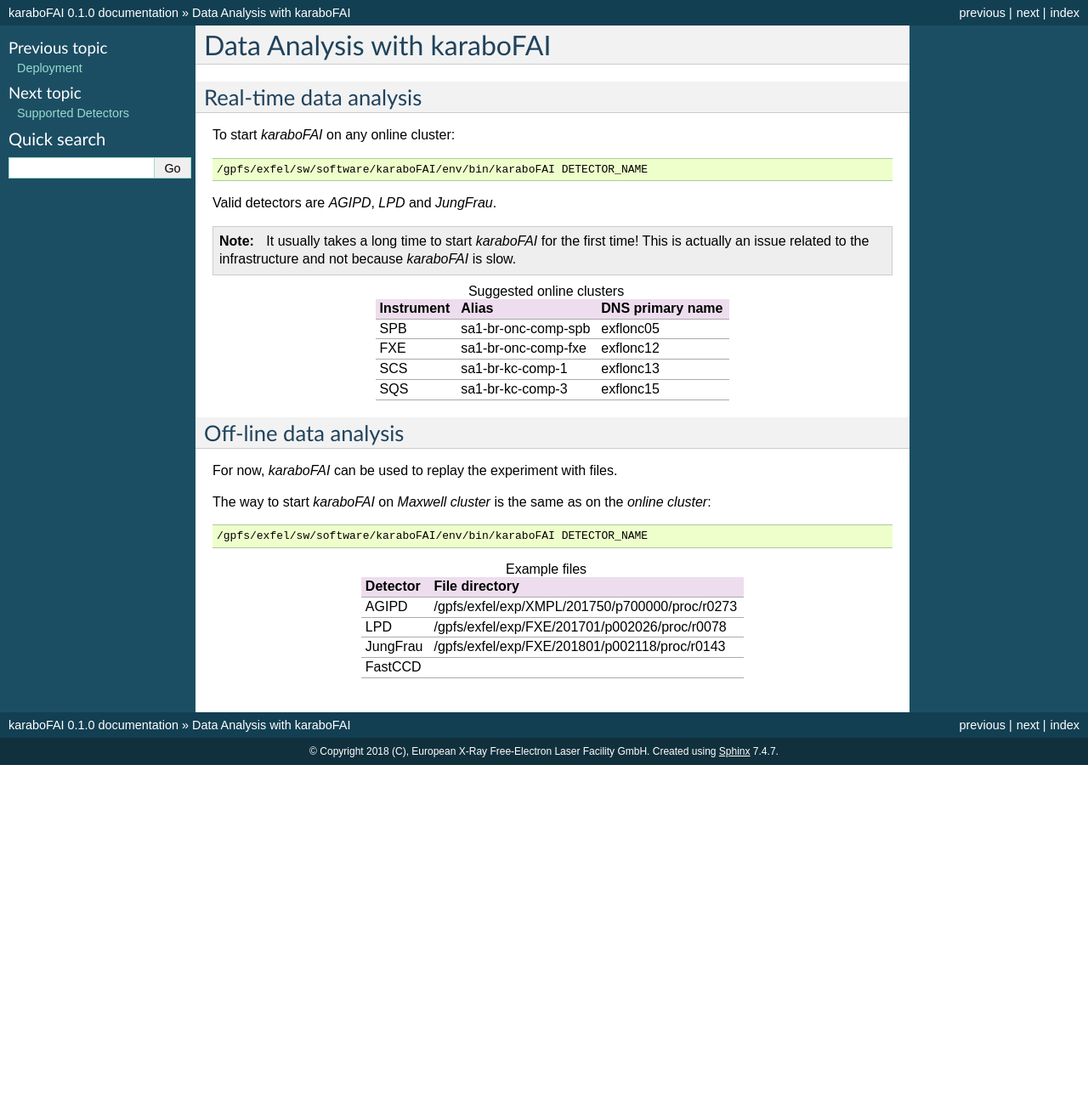
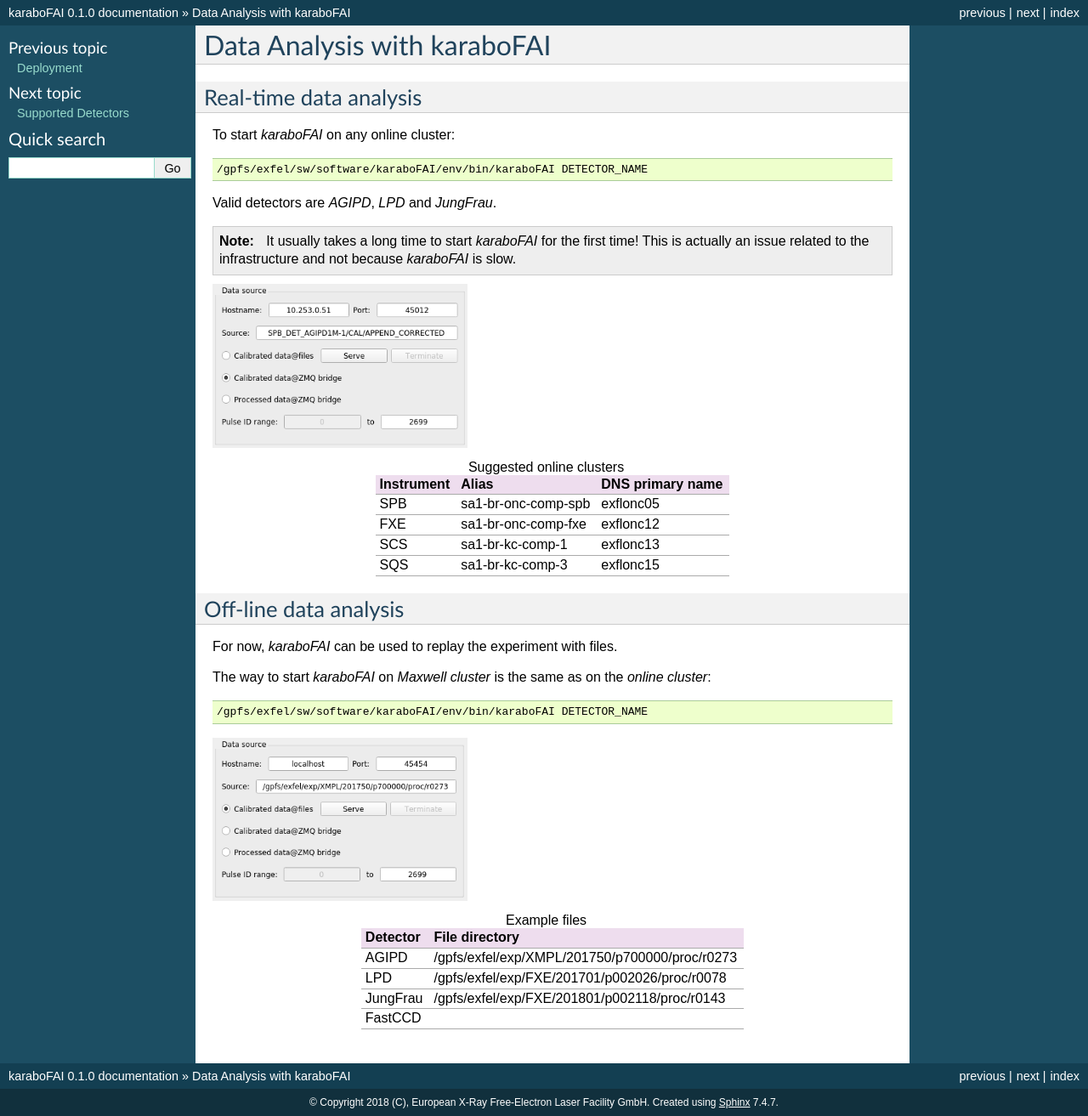
Before and after one commit to European-XFEL/EXtra-foam, a Sphinx documentation site: the page built from docs/analysis.rst, in a window 1280 px wide. Shown: the whole page at 85% size. Built offline with Sphinx 7.4.7, drawn with Linux system fonts in a browser that asks for light colours; pages that are not in the unit, such as notebooks, are missing from menus; before the commit the page ends 900 px from its top, so only the background shows below that.

Commit message:
DOC: add example screenshot for data sources

```diff
--- a/docs/analysis.rst
+++ b/docs/analysis.rst
@@ -17,6 +17,8 @@
 .. note::
    It usually takes a long time to start `karaboFAI` for the first time! This is actually an issue related to the infrastructure and not because `karaboFAI` is slow.
 
+.. image:: images/data_source_online.png
+   :width: 300
 
 .. list-table:: Suggested online clusters
    :header-rows: 1
@@ -49,6 +51,9 @@
 
     /gpfs/exfel/sw/software/karaboFAI/env/bin/karaboFAI DETECTOR_NAME
 
+.. image:: images/data_source_offline.png
+   :width: 300
+
 .. list-table:: Example files
    :header-rows: 1
 
```
Also changed, not shown: docs/images/data_source_offline.png (added), docs/images/data_source_online.png (added).
